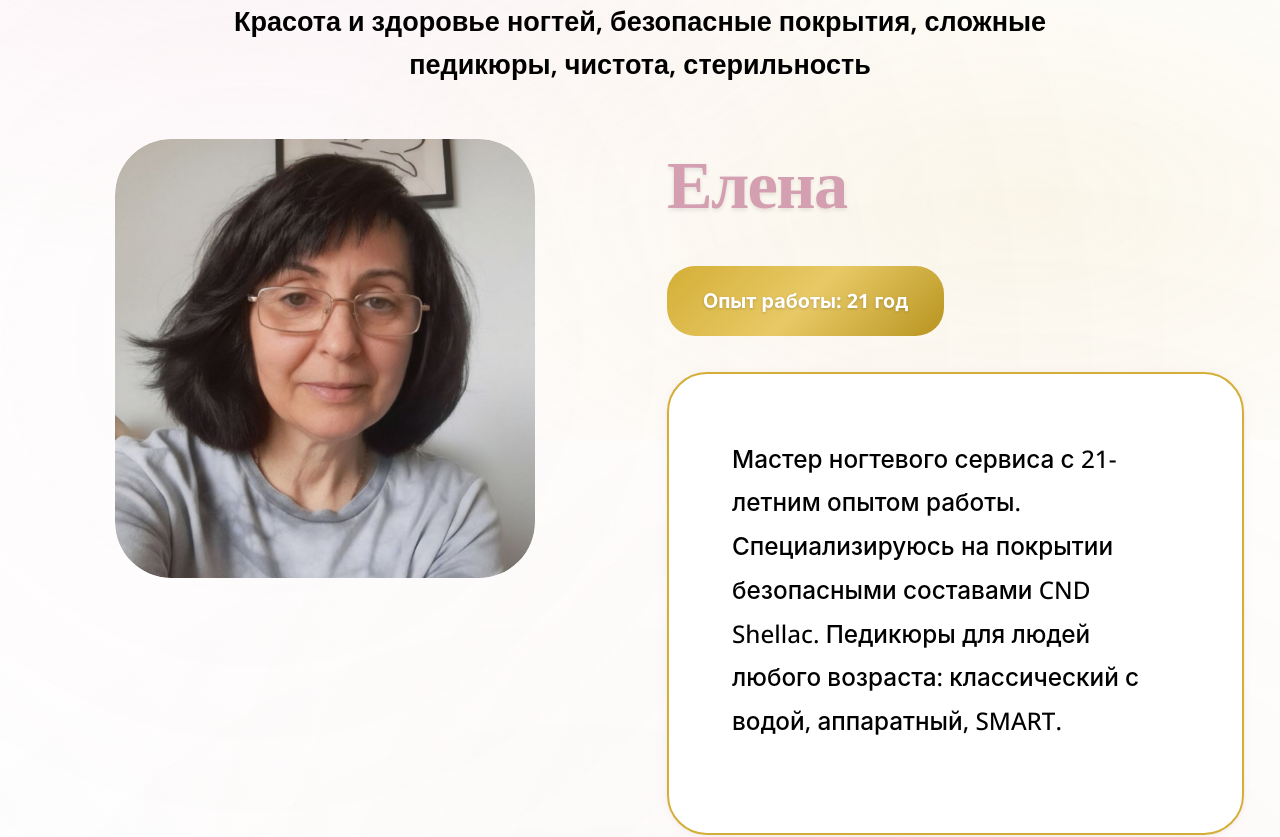
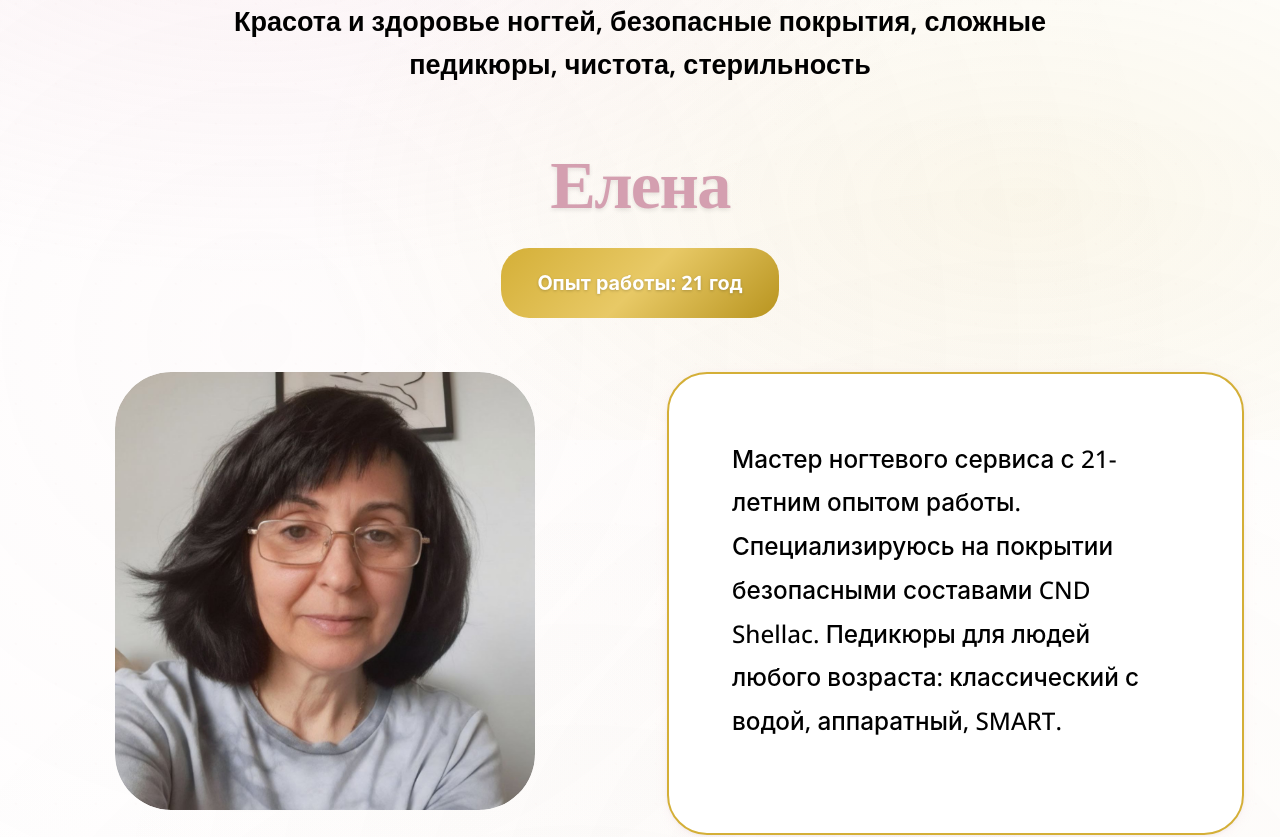
Before and after one commit to AntonioZubakha/EM, a React (Vite) app: page / in a window 1280 px wide. Shown: the part 360-1197 px from the top of the page. Built offline with nearby package versions, Linux system fonts and the light colour scheme; a web font is replaced by a local one.

Commit message:
Update: имя и опыт работы выровнены по центру, фото размещено ниже и выровнено с описанием

```diff
--- a/src/pages/About.scss
+++ b/src/pages/About.scss
@@ -39,15 +39,24 @@
   }
 }
 
+// Сетка для контента (фото + описание)
+.about-content-grid {
+  align-items: start;
+  margin-top: 2rem;
+}
+
 // Роскошный визуальный блок с фотографией
 .about-visual {
   text-align: center;
   position: relative;
+  display: flex;
+  align-items: flex-start;
+  justify-content: center;
 
   &__image-container {
     width: 100%;
     max-width: 420px;
-    margin: 0 auto;
+    margin: 0;
     border-radius: var(--radius-2xl);
     overflow: hidden;
     box-shadow: var(--shadow-luxury);
@@ -57,6 +66,7 @@
 
     @media (max-width: 768px) {
       max-width: 350px;
+      margin: 0 auto;
     }
 
     @media (max-width: 480px) {
@@ -112,15 +122,26 @@
   }
 }
 
+// Центральный заголовок с именем и опытом
+.about-header-center {
+  text-align: center;
+  margin-bottom: 3rem;
+
+  @media (max-width: 768px) {
+    margin-bottom: 2rem;
+  }
+}
+
 // Элегантное имя с подчеркиванием
 .about-name {
   color: var(--text-primary) !important; // Четкий черный
   font-weight: 700;
-  margin-bottom: 2.5rem; // Увеличено
+  margin-bottom: 1.5rem; // Уменьшено
   font-size: clamp(2.5rem, 6vw, 3.8rem); // Увеличено
   position: relative;
   text-shadow: 0 2px 4px rgba(0, 0, 0, 0.1);
   font-family: 'Playfair Display', serif;
+  text-align: center;
 
   // Переопределяем глобальные стили h2, которые делают текст прозрачным
   background: none !important;
@@ -150,7 +171,7 @@
   border-radius: var(--radius-lg);
   font-weight: 700;
   font-size: 1.1rem;
-  margin-bottom: 2rem;
+  margin-bottom: 0;
   box-shadow: var(--shadow-luxury);
   position: relative;
   overflow: hidden;
--- a/src/pages/About.tsx
+++ b/src/pages/About.tsx
@@ -45,11 +45,24 @@ const About: React.FC = () => {
         </p>
       </motion.div>
 
-      <div className="grid grid-2">
+      <motion.div
+        initial={{ opacity: 0, y: 30 }}
+        whileInView={{ opacity: 1, y: 0 }}
+        transition={{ duration: 0.8, delay: 0.2 }}
+        viewport={{ once: true }}
+        className="about-header-center"
+      >
+        <h2 className="about-name">{aboutData.name}</h2>
+        <div className="experience-badge">
+          Опыт работы: {aboutData.experience} {getYearWord(aboutData.experience)}
+        </div>
+      </motion.div>
+
+      <div className="grid grid-2 about-content-grid">
         <motion.div
           initial={{ opacity: 0, x: -50 }}
           whileInView={{ opacity: 1, x: 0 }}
-          transition={{ duration: 0.8, delay: 0.2 }}
+          transition={{ duration: 0.8, delay: 0.4 }}
           viewport={{ once: true }}
           className="about-visual"
         >
@@ -68,13 +81,9 @@ const About: React.FC = () => {
         <motion.div
           initial={{ opacity: 0, x: 50 }}
           whileInView={{ opacity: 1, x: 0 }}
-          transition={{ duration: 0.8, delay: 0.4 }}
+          transition={{ duration: 0.8, delay: 0.6 }}
           viewport={{ once: true }}
         >
-          <h2 className="about-name">{aboutData.name}</h2>
-          <div className="experience-badge">
-            Опыт работы: {aboutData.experience} {getYearWord(aboutData.experience)}
-          </div>
           <div className="card card--highlight mb-4">
             <p>{aboutData.description}</p>
           </div>
```
